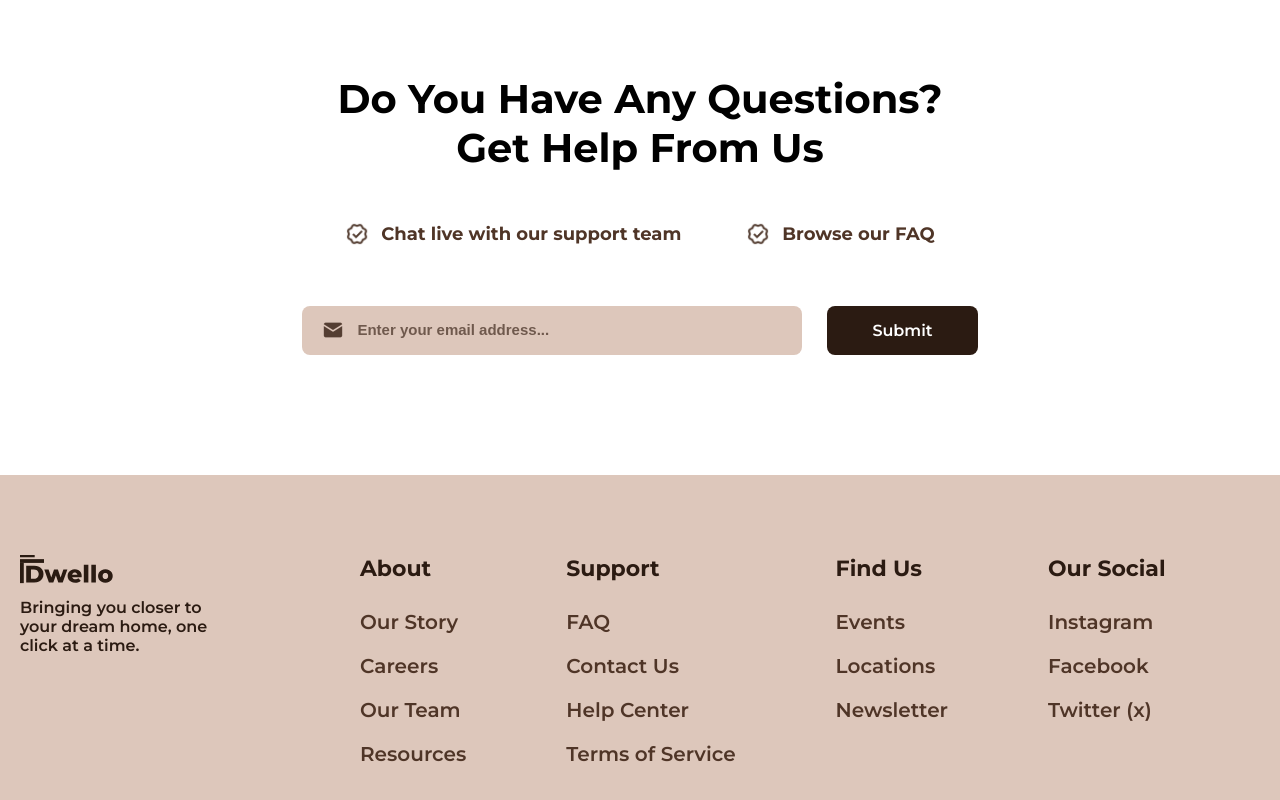
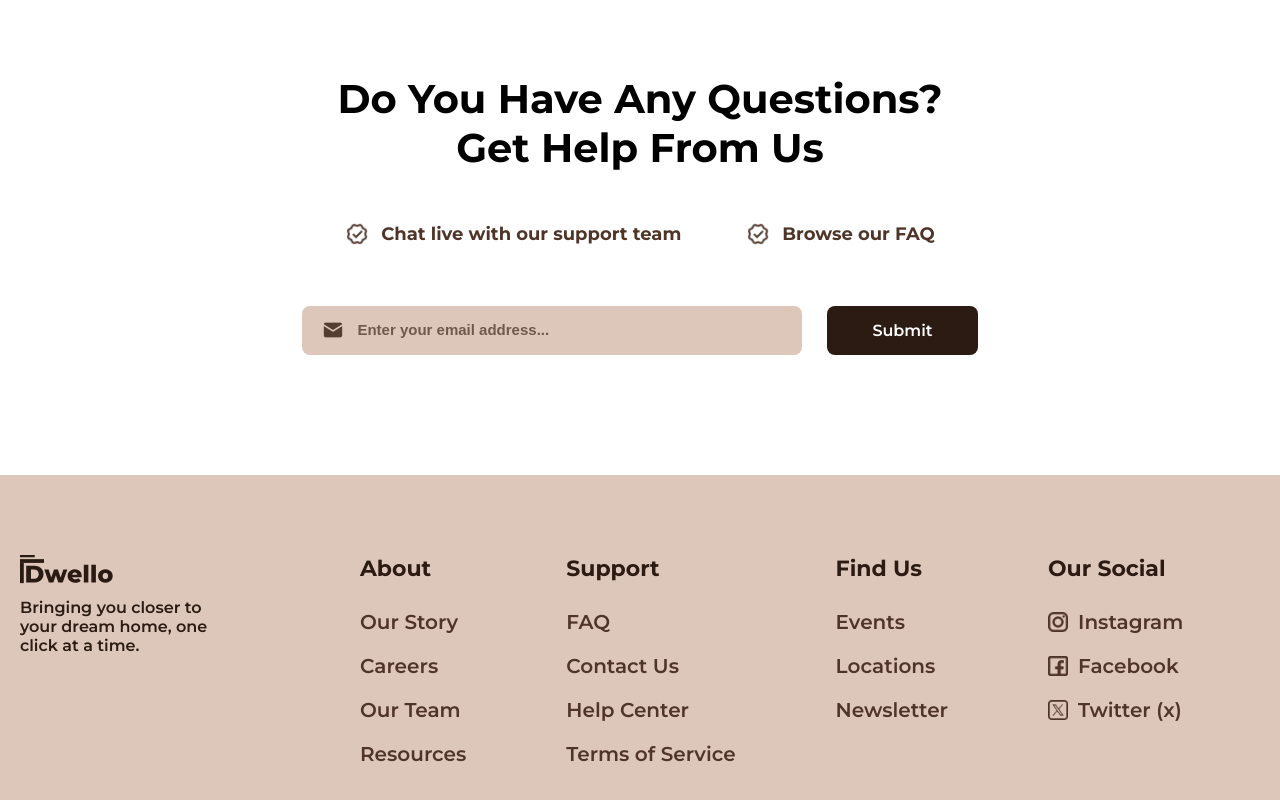
Before and after one commit to isgandarofh/Dwello-, a React (Vite) app: page / in a window 1280 px wide. Shown: the part 3863-4663 px from the top of the page. Built offline with nearby package versions, Linux system fonts and the light colour scheme.

Commit message:
footer finish

```diff
--- a/src/Components/Footer/Footer.tsx
+++ b/src/Components/Footer/Footer.tsx
@@ -1,5 +1,8 @@
 import "../../css/footer.css"
 import DwelloLogo from "../../../public/img/dwello-logo.svg"
+import insLogo from "../../../public/icon/insta-icon.png"
+import twitterLogo from "../../../public/icon/twitter-icon.png"
+import facebookLogo from "../../../public/icon/facebook-icon.png"
 export default function Footer() {
     return (
         <footer>
@@ -12,32 +15,32 @@ export default function Footer() {
                     <div className="footer-menu-text">
                         <ul>
                             <li><h6>About</h6></li>
-                            <li><p>Our Story</p></li>
-                            <li><p>Careers</p></li>
-                            <li><p>Our Team</p></li>
-                            <li><p>Resources</p></li>
+                            <li><a href="">Our Story</a></li>
+                            <li><a href="">Careers</a></li>
+                            <li><a href="">Our Team</a></li>
+                            <li><a href="">Resources</a></li>
                         </ul>
                     </div>
                     <div className="footer-menu-text">
                         <ul>
                             <li><h6>Support</h6></li>
-                            <li><p>FAQ</p></li>
-                            <li><p>Contact Us</p></li>
-                            <li><p>Help Center</p></li>
-                            <li><p>Terms of Service</p></li>
+                            <li><a href="">FAQ</a></li>
+                            <li><a href="">Contact Us</a></li>
+                            <li><a href="">Help Center</a></li>
+                            <li><a href="">Terms of Service</a></li>
                         </ul>
                     </div>
                     <div className="footer-menu-text"><ul>
                         <li><h6>Find Us</h6></li>
-                        <li><p>Events</p></li>
-                        <li><p>Locations</p></li>
-                        <li><p>Newsletter</p></li>
+                        <li><a href="">Events</a></li>
+                        <li><a href="">Locations</a></li>
+                        <li><a href="">Newsletter</a></li>
                     </ul></div>
-                    <div className="footer-menu-text"><ul>
+                    <div className="footer-menu-text footer-social-media" ><ul>
                         <li><h6>Our Social</h6></li>
-                        <li><p>Instagram</p></li>
-                        <li><p>Facebook</p></li>
-                        <li><p>Twitter (x)</p></li>
+                        <li><img src={insLogo} alt="" /><a href="">Instagram</a></li>
+                        <li><img src={facebookLogo} alt="" /><a href="">Facebook</a></li>
+                        <li><img src={twitterLogo} alt="" /><a href="">Twitter (x)</a></li>
                     </ul></div>
                 </div>
             </div>
--- a/src/css/footer.css
+++ b/src/css/footer.css
@@ -36,8 +36,18 @@ footer .container{
     padding-bottom: 8px;
 }
 
-.footer-menu-text ul li p{
+.footer-menu-text ul li a{
     color: #4F3527;
     font-size: 20px;
     font-weight: 600;
 }
+
+.footer-social-media li{
+    display: flex;
+    align-items: center;
+    gap: 10px;
+}
+
+.footer-social-media li img{
+    width: 20px;
+}
```
